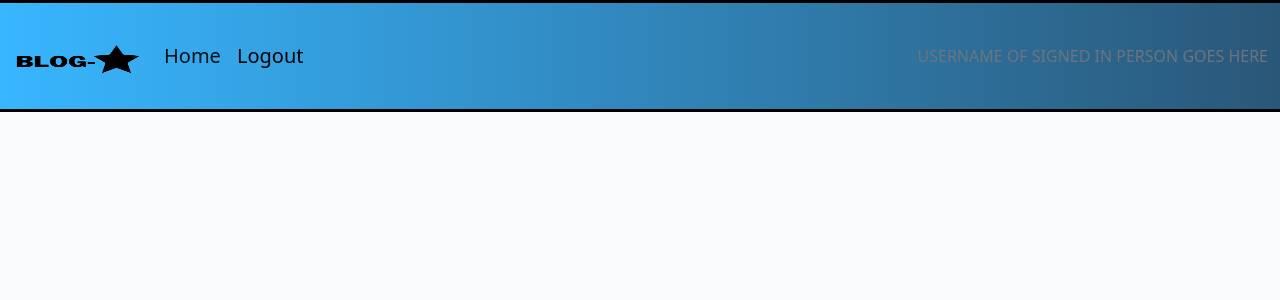
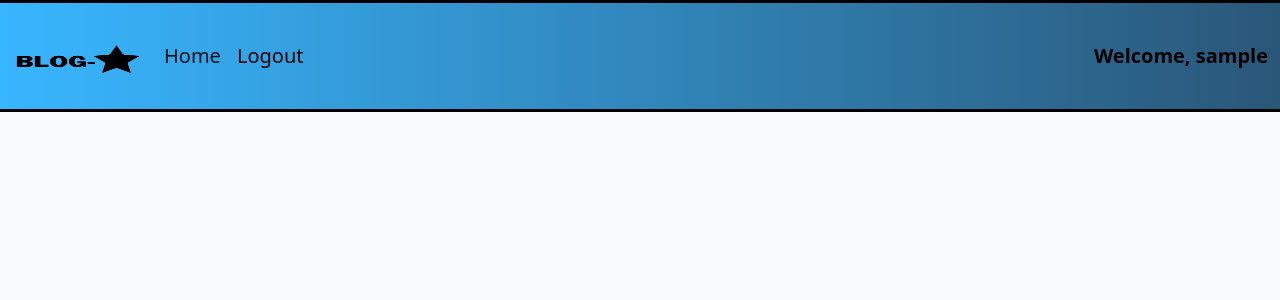
Before and after one commit to Gabriel5638/blog-website, a Django app: page / in a window 1280 px wide. Shown: the top 300 px of the page. Run offline with Django 3.2, Linux system fonts and the light colour scheme; the visitor is signed in with stand-in values (Sample User, id 1); data that the repository does not hold is empty.

Commit message:
Add personified username using span in html and style it in css

```diff
--- a/static/css/style.css
+++ b/static/css/style.css
@@ -17,6 +17,12 @@ body {
 .custom-navbar .navbar-nav .nav-link {
   color: #000;
   font-size: 20px;
+}
+
+.welcome-text {
+  font-weight: bold;
+  font-size: 20px;
+  color: #000;
 }
 
 .red-o {
--- a/templates/base.html
+++ b/templates/base.html
@@ -51,9 +51,12 @@
                     </li>
                     {% endif %}
                 </ul>
-                <span class="navbar-text text-muted">
-                    USERNAME OF SIGNED IN PERSON GOES HERE
-                </span>
+                <!--welcome messege for user-->
+                {% if user.is_authenticated %}
+                <span class="welcome-text">
+                Welcome, {{ user.username }}
+            </span>
+            {% endif %}
             </div>
         </div>
     </nav>
```
